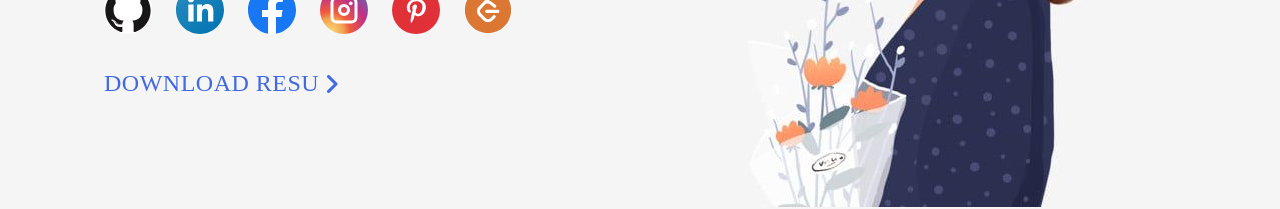
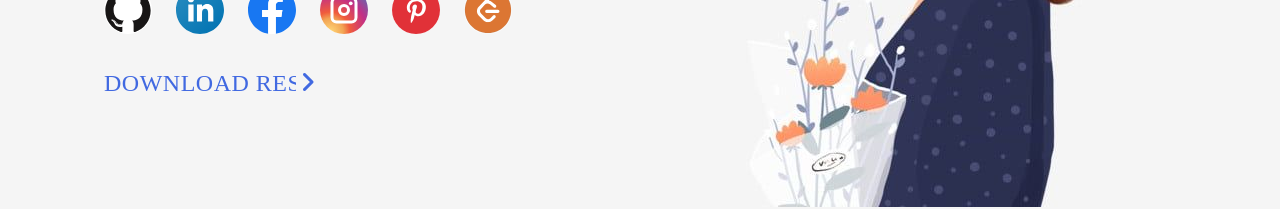
Before and after one commit to Shuktika15/Shuktika15.github.io, a React (Vite) app: page / in a window 1280 px wide. Shown: the part 529-738 px from the top of the page. Built offline with nearby package versions, Linux system fonts and the light colour scheme; a web font is replaced by a local one.

Commit message:
Fix download resume button

```diff
--- a/src/components/landing/Landing.scss
+++ b/src/components/landing/Landing.scss
@@ -67,7 +67,7 @@
         }
 
         to {
-          width: 18ch;
+          width: 16ch;
         }
       }
 
@@ -77,7 +77,20 @@
 
       i {
         line-height: initial;
-        margin-top: 2px;
+        margin-top: -1.5px;
+      }
+    }
+  }
+}
+
+@media screen and (min-width: 45rem) and (max-width: 64rem) {
+  #Landing {
+    .myself {
+      .download-resume {
+        i {
+          line-height: initial;
+          margin-top: 2px;
+        }
       }
     }
   }
@@ -121,8 +134,6 @@
       p, i {
         font-size: 1.5rem;
         line-height: 2rem;
-        display: grid;
-        place-items: center;
       }
 
       .socials {
```
